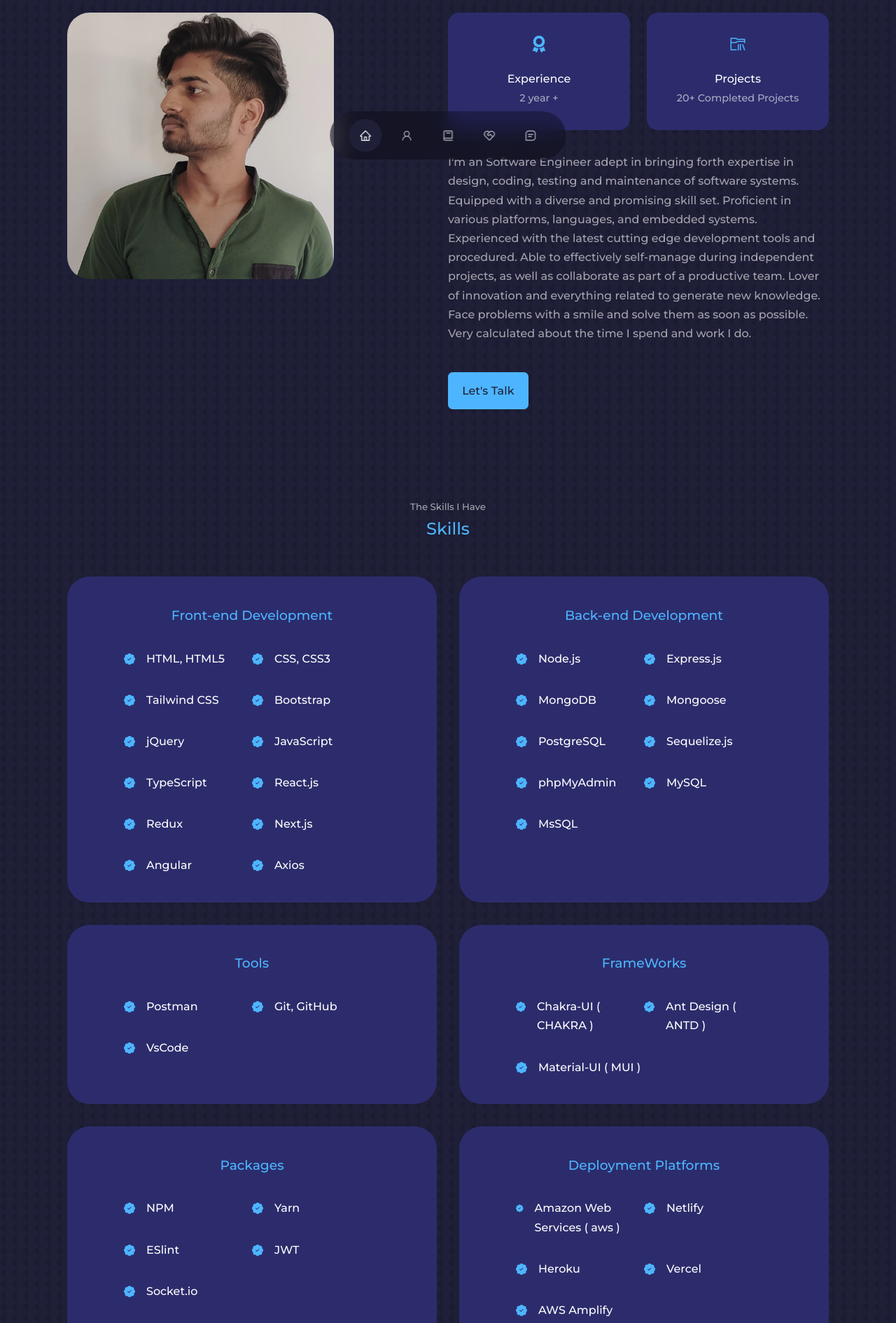
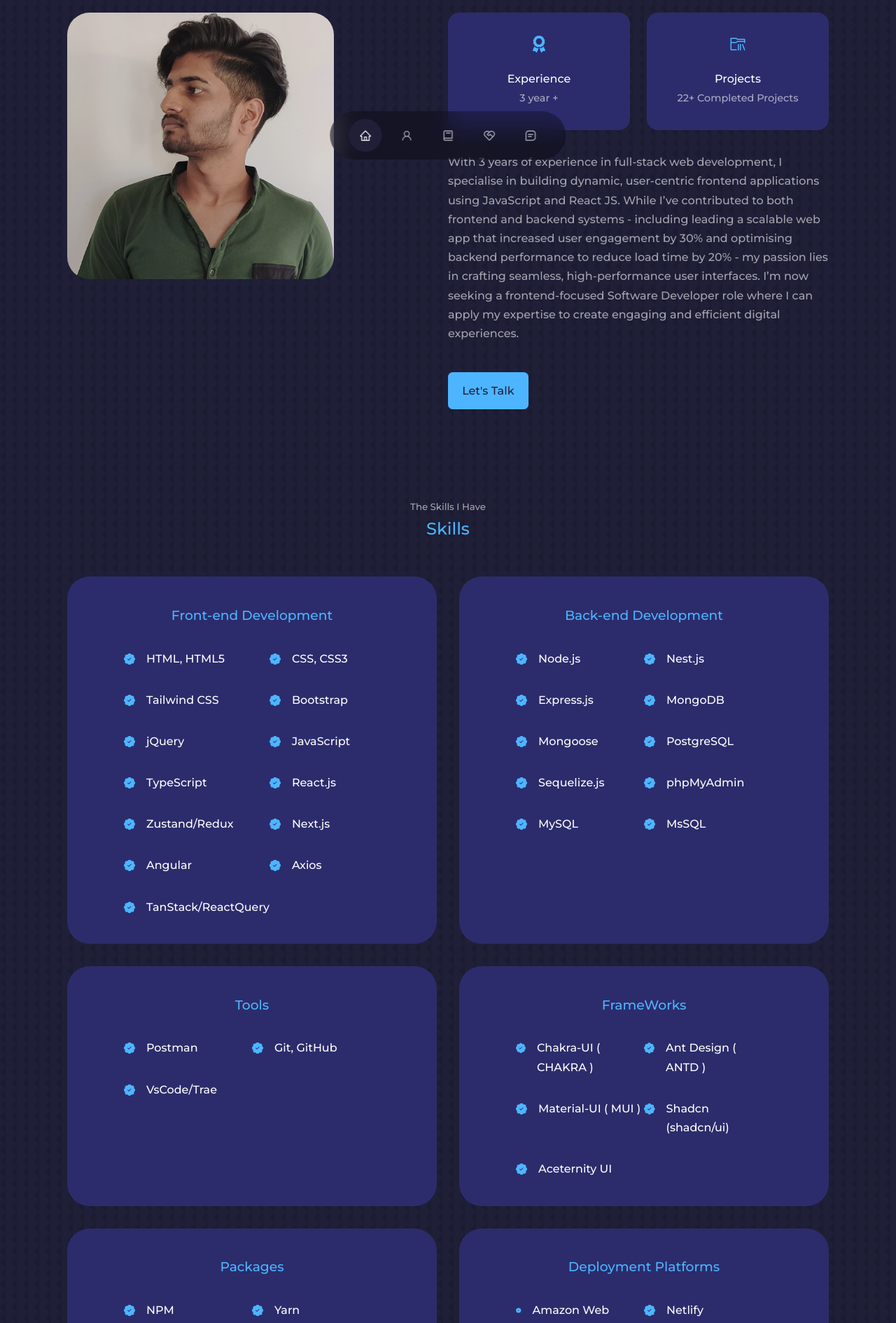
Before and after one commit to jainaakash1002/React-Portfolio-Website, a React (Create React App) app: page / in a window 1280 px wide. Shown: the part 540-2431 px from the top of the page at 70% size. Built offline with nearby package versions, Linux system fonts and the light colour scheme.

Commit message:
added new info

```diff
--- a/src/components/contact/Contact.jsx
+++ b/src/components/contact/Contact.jsx
@@ -13,7 +13,7 @@ const Contact = () => {
 				"service_ae68sdc",
 				"template_gpqqs0i",
 				formRef.current,
-        "ikO7RNy8JG1YOMHbW"
+				"ikO7RNy8JG1YOMHbW",
 			)
 			.then(
 				(result) => {
@@ -33,7 +33,7 @@ const Contact = () => {
 						icon: "error",
 						confirmButtonText: "OK",
 					});
-        }
+				},
 			);
 
 		e.target.reset();
@@ -69,7 +69,7 @@ const Contact = () => {
 						rows="7"
 						name="message"
 						required
-          ></textarea>
+					/>
 					<button type="submit" className="btn btn-primary">
 						Send Message
 					</button>
--- a/src/components/experience/Experience.jsx
+++ b/src/components/experience/Experience.jsx
@@ -45,7 +45,7 @@ const Experience = () => {
 						</article>
 						<article className="experience__details">
 							<BsFillPatchCheckFill className="experience__details-icon" />
-              <h4>Redux</h4>
+							<h4>Zustand/Redux</h4>
 						</article>
 						<article className="experience__details">
 							<BsFillPatchCheckFill className="experience__details-icon" />
@@ -59,6 +59,10 @@ const Experience = () => {
 							<BsFillPatchCheckFill className="experience__details-icon" />
 							<h4>Axios</h4>
 						</article>
+						<article className="experience__details">
+							<BsFillPatchCheckFill className="experience__details-icon" />
+							<h4>TanStack/ReactQuery</h4>
+						</article>
 					</div>
 				</div>
 				<div className="experience__backend">
@@ -67,6 +71,10 @@ const Experience = () => {
 						<article className="experience__details">
 							<BsFillPatchCheckFill className="experience__details-icon" />
 							<h4>Node.js</h4>
+						</article>
+						<article className="experience__details">
+							<BsFillPatchCheckFill className="experience__details-icon" />
+							<h4>Nest.js</h4>
 						</article>
 						<article className="experience__details">
 							<BsFillPatchCheckFill className="experience__details-icon" />
@@ -115,7 +123,7 @@ const Experience = () => {
 						</article>
 						<article className="experience__details">
 							<BsFillPatchCheckFill className="experience__details-icon" />
-              <h4>VsCode</h4>
+							<h4>VsCode/Trae</h4>
 						</article>
 					</div>
 				</div>
@@ -133,6 +141,14 @@ const Experience = () => {
 						<article className="experience__details">
 							<BsFillPatchCheckFill className="experience__details-icon" />
 							<h4>Material-UI ( MUI )</h4>
+						</article>
+						<article className="experience__details">
+							<BsFillPatchCheckFill className="experience__details-icon" />
+							<h4>Shadcn (shadcn/ui)</h4>
+						</article>
+						<article className="experience__details">
+							<BsFillPatchCheckFill className="experience__details-icon" />
+							<h4>Aceternity UI</h4>
 						</article>
 					</div>
 				</div>
@@ -157,7 +173,7 @@ const Experience = () => {
 						</article>
 						<article className="experience__details">
 							<BsFillPatchCheckFill className="experience__details-icon" />
-              <h4>Socket.io</h4>
+							<h4>Socket.io/SSE</h4>
 						</article>
 					</div>
 				</div>
@@ -166,7 +182,7 @@ const Experience = () => {
 					<div className="experience__content">
 						<article className="experience__details">
 							<BsFillPatchCheckFill className="experience__details-icon" />
-              <h4>Amazon Web Services ( aws )</h4>
+							<h4>Amazon Web Services ( Amplify/Lambda )</h4>
 						</article>
 						<article className="experience__details">
 							<BsFillPatchCheckFill className="experience__details-icon" />
@@ -174,7 +190,7 @@ const Experience = () => {
 						</article>
 						<article className="experience__details">
 							<BsFillPatchCheckFill className="experience__details-icon" />
-              <h4>Heroku</h4>
+							<h4>Heroku/Render</h4>
 						</article>
 						<article className="experience__details">
 							<BsFillPatchCheckFill className="experience__details-icon" />
@@ -182,12 +198,8 @@ const Experience = () => {
 						</article>
 						<article className="experience__details">
 							<BsFillPatchCheckFill className="experience__details-icon" />
-              <h4>AWS Amplify</h4>
+							<h4>Azure Static Web Apps</h4>
 						</article>
-            {/* <article className="experience__details">
-              <BsFillPatchCheckFill className="experience__details-icon" />
-              <h4>Github Pages</h4>
-            </article> */}
 					</div>
 				</div>
 				<div className="experience__frontend">
@@ -195,7 +207,7 @@ const Experience = () => {
 					<div className="experience__content">
 						<article className="experience__details">
 							<BsFillPatchCheckFill className="experience__details-icon" />
-              <h4>Java</h4>
+							<h4>Java Basics</h4>
 						</article>
 						<article className="experience__details">
 							<BsFillPatchCheckFill className="experience__details-icon" />
@@ -209,10 +221,6 @@ const Experience = () => {
 							<BsFillPatchCheckFill className="experience__details-icon" />
 							<h4>AppScript</h4>
 						</article>
-            <article className="experience__details">
-              <BsFillPatchCheckFill className="experience__details-icon" />
-              <h4>WordPress, PHP</h4>
-            </article>
 					</div>
 				</div>
 			</div>
--- a/src/components/header/Header.jsx
+++ b/src/components/header/Header.jsx
@@ -10,7 +10,7 @@ const Header = () => {
 				<h5>Hello I'm</h5>
 				<h1>AAKASH JAIN</h1>
 				<h5 className="text-light">
-          Front-end Developer | Software Development Engineer
+					Software Development Engineer 2 | Front-end Developer
 				</h5>
 				<CTA />
 				<a href="#contact" className="scroll__down">
--- a/src/components/intro/Intro.jsx
+++ b/src/components/intro/Intro.jsx
@@ -20,25 +20,24 @@ const Intro = () => {
 						<article className="about__card">
 							<FaAward className="about__icon" />
 							<h5>Experience</h5>
-              <small>2 year +</small>
+							<small>3 year +</small>
 						</article>
 						<article className="about__card">
 							<VscFolderLibrary className="about__icon" />
 							<h5>Projects</h5>
-              <small>20+ Completed Projects</small>
+							<small>22+ Completed Projects</small>
 						</article>
 					</div>
 					<p>
-            I'm an Software Engineer adept in bringing forth expertise in
-            design, coding, testing and maintenance of software systems.
-            Equipped with a diverse and promising skill set. Proficient in
-            various platforms, languages, and embedded systems. Experienced with
-            the latest cutting edge development tools and procedured. Able to
-            effectively self-manage during independent projects, as well as
-            collaborate as part of a productive team. Lover of innovation and
-            everything related to generate new knowledge. Face problems with a
-            smile and solve them as soon as possible. Very calculated about the
-            time I spend and work I do.
+						With 3 years of experience in full-stack web development, I
+						specialise in building dynamic, user-centric frontend applications
+						using JavaScript and React JS. While I’ve contributed to both
+						frontend and backend systems - including leading a scalable web app
+						that increased user engagement by 30% and optimising backend
+						performance to reduce load time by 20% - my passion lies in crafting
+						seamless, high-performance user interfaces. I’m now seeking a
+						frontend-focused Software Developer role where I can apply my
+						expertise to create engaging and efficient digital experiences.
 					</p>
 					<a href="#contact" className="btn btn-primary">
 						Let's Talk
--- a/src/components/portfolio/Portfolio.jsx
+++ b/src/components/portfolio/Portfolio.jsx
@@ -111,6 +111,7 @@ const Portfolio = () => {
 
 			<div className="container portfolio__container">
 				{soloProjects.map((pro, index) => (
+					// biome-ignore lint/suspicious/noArrayIndexKey: <explanation>
 					<article className="portfolio__item" key={index}>
 						<div className="portfolio__item-image">
 							<img src={pro.img} alt={pro.title} />
--- a/src/components/testimonials/Testimonials.jsx
+++ b/src/components/testimonials/Testimonials.jsx
@@ -1,10 +1,8 @@
 import React from "react";
 import { BsLinkedin } from "react-icons/bs";
 import { Pagination } from "swiper";
-
 import { Swiper, SwiperSlide } from "swiper/react";
 
-// Import Swiper styles
 import "swiper/css";
 import "swiper/css/navigation";
 import "swiper/css/pagination";
--- a/src/components/topbar/Topbar.jsx
+++ b/src/components/topbar/Topbar.jsx
@@ -1,24 +1,58 @@
-import React, { useState } from 'react';
-import { AiOutlineHome } from 'react-icons/ai';
-import { AiOutlineUser } from 'react-icons/ai';
-import { BiBook } from 'react-icons/bi';
-import { RiServiceLine } from 'react-icons/ri';
-import { BiMessageSquareDetail } from 'react-icons/bi';
+import React, { useState } from "react";
+import { AiOutlineHome } from "react-icons/ai";
+import { AiOutlineUser } from "react-icons/ai";
+import { BiBook } from "react-icons/bi";
+import { RiServiceLine } from "react-icons/ri";
+import { BiMessageSquareDetail } from "react-icons/bi";
 
-
-import './topbar.css';
+import "./topbar.css";
 
 const Topbar = () => {
-  const [activeNav, setActiveNav] = useState('#home');
-  return (
-    <nav>
-      <a href="#home" onClick={()=> setActiveNav('#home')} className={activeNav === '#home' ? 'active' : ''}><AiOutlineHome /></a>
-      <a href="#about" onClick={()=> setActiveNav('#about')} className={activeNav === '#about' ? 'active' : ''}><AiOutlineUser /></a>
-      <a href="#experience" onClick={()=> setActiveNav('#experience')} className={activeNav === '#experience' ? 'active' : ''}><BiBook /></a>
-      <a href="#portfolio" onClick={()=> setActiveNav('#portfolio')} className={activeNav === '#portfolio' ? 'active' : ''}><RiServiceLine /></a>
-      <a href="#contact" onClick={()=> setActiveNav('#contact')} className={activeNav === '#contact' ? 'active' : ''}><BiMessageSquareDetail /></a>
-    </nav>
-  )
-}
+	const [activeNav, setActiveNav] = useState("#home");
+	return (
+		<nav>
+			{/* biome-ignore lint/a11y/useValidAnchor: <explanation> */}
+			<a
+				href="#home"
+				onClick={() => setActiveNav("#home")}
+				className={activeNav === "#home" ? "active" : ""}
+			>
+				<AiOutlineHome />
+			</a>
+			{/* biome-ignore lint/a11y/useValidAnchor: <explanation> */}
+			<a
+				href="#about"
+				onClick={() => setActiveNav("#about")}
+				className={activeNav === "#about" ? "active" : ""}
+			>
+				<AiOutlineUser />
+			</a>
+			{/* biome-ignore lint/a11y/useValidAnchor: <explanation> */}
+			<a
+				href="#experience"
+				onClick={() => setActiveNav("#experience")}
+				className={activeNav === "#experience" ? "active" : ""}
+			>
+				<BiBook />
+			</a>
+			{/* biome-ignore lint/a11y/useValidAnchor: <explanation> */}
+			<a
+				href="#portfolio"
+				onClick={() => setActiveNav("#portfolio")}
+				className={activeNav === "#portfolio" ? "active" : ""}
+			>
+				<RiServiceLine />
+			</a>
+			{/* biome-ignore lint/a11y/useValidAnchor: <explanation> */}
+			<a
+				href="#contact"
+				onClick={() => setActiveNav("#contact")}
+				className={activeNav === "#contact" ? "active" : ""}
+			>
+				<BiMessageSquareDetail />
+			</a>
+		</nav>
+	);
+};
 
 export default Topbar;
```
Also changed, not shown: src/App.jsx (+12 -13 lines), src/components/footer/Footer.jsx (+49 -17 lines), src/assets/index.js (added). Lines whose indentation alone changed are shown as unchanged.
